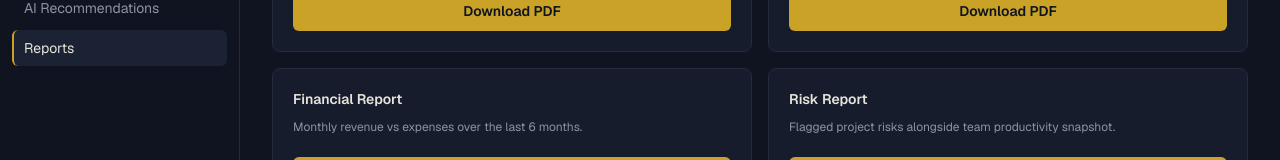
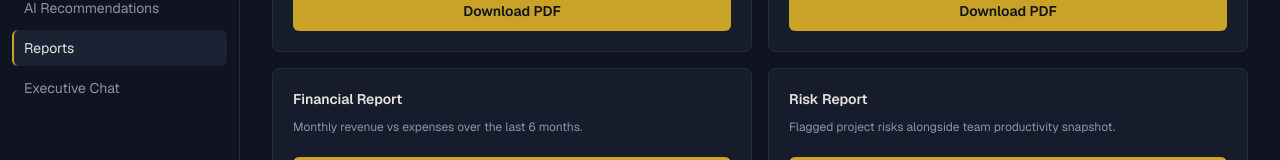
Before and after one commit to ramgavade13/Industry-, a Next.js app in the folder frontend/: page /reports in a window 1280 px wide. Shown: the part 235-395 px from the top of the page. Built offline with nearby package versions, Linux system fonts and the light colour scheme.

Commit message:
Update DashboardLayout.tsx

```diff
--- a/frontend/components/DashboardLayout.tsx
+++ b/frontend/components/DashboardLayout.tsx
@@ -13,6 +13,7 @@ const NAV_BY_ROLE: Record<Role, { href: string; label: string }[]> = {
     { href: "/forecasting", label: "Forecasting" },
     { href: "/recommendations", label: "AI Recommendations" },
     { href: "/reports", label: "Reports" },
+    { href: "/chat", label: "Executive Chat" },
   ],
   admin: [
     { href: "/dashboard/admin", label: "Overview" },
```
